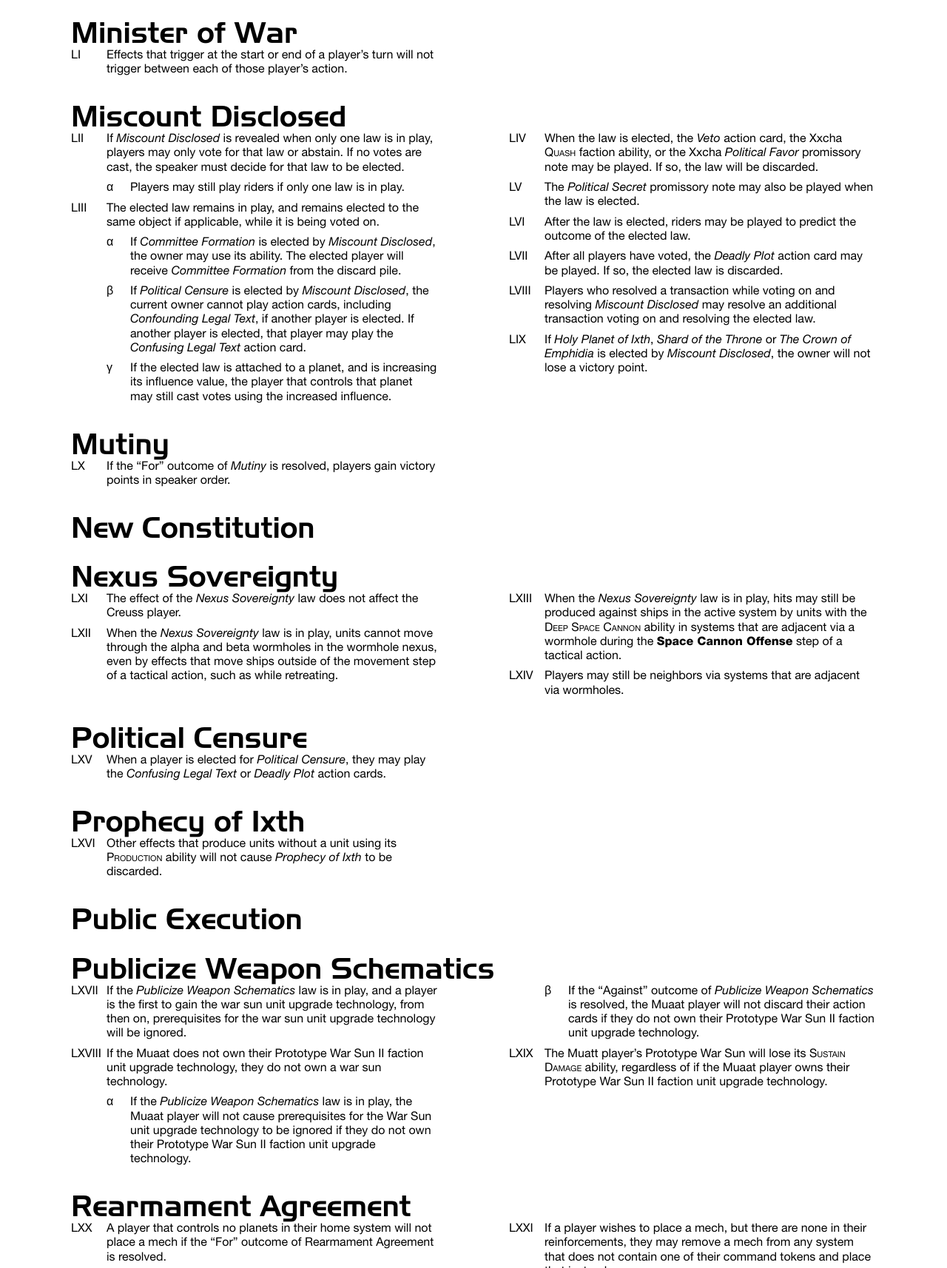
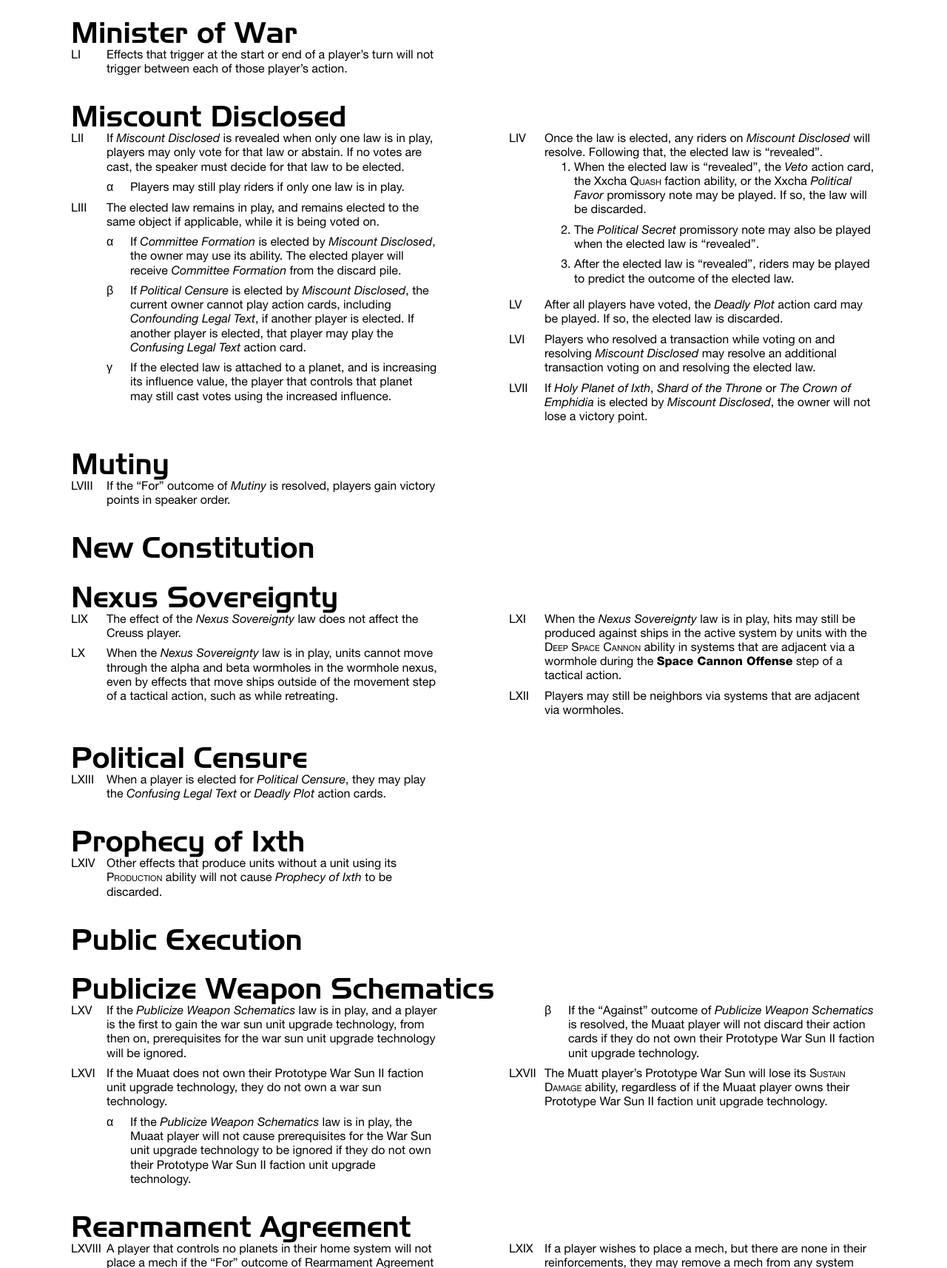
Before and after one commit to bradleysigma/tirules, a PHP site: page /C_agendas.php in a window 1280 px wide. Shown: the part 4786-6500 px from the top of the page at 74% size. Run offline with PHP 8.4, Linux system fonts and the light colour scheme.

Commit message:
Update C_agendas.php

```diff
--- a/C_agendas.php
+++ b/C_agendas.php
@@ -212,9 +212,12 @@
         <li>If <i>Political Censure</i> is elected by <i>Miscount Disclosed</i>, the current owner cannot play action cards, including <i>Confounding Legal Text</i>, if another player is elected. If another player is elected, that player may play the <i>Confusing Legal Text</i> action card.</li>
         <li>If the elected law is attached to a planet, and is increasing its influence value, the player that controls that planet may still cast votes using the increased influence.</li>
     </ol>
-    <li>When the law is elected, the <i>Veto</i> action card, the Xxcha <sc>Quash</sc> faction ability, or the Xxcha <i>Political Favor</i> promissory note may be played. If so, the law will be discarded.</li>
-    <li>The <i>Political Secret</i> promissory note may also be played when the law is elected.</li>
-    <li>After the law is elected, riders may be played to predict the outcome of the elected law.</li>
+    <li>Once the law is elected, any riders on <i>Miscount Disclosed</i> will resolve. Following that, the elected law is &ldquo;revealed&rdquo;.
+    <ol>
+        <li>When the elected law is &ldquo;revealed&rdquo;, the <i>Veto</i> action card, the Xxcha <sc>Quash</sc> faction ability, or the Xxcha <i>Political Favor</i> promissory note may be played. If so, the law will be discarded.</li>
+        <li>The <i>Political Secret</i> promissory note may also be played when the elected law is &ldquo;revealed&rdquo;.</li>
+        <li>After the elected law is &ldquo;revealed&rdquo;, riders may be played to predict the outcome of the elected law.</li>
+    </ol>
     <li>After all players have voted, the <i>Deadly Plot</i> action card may be played. If so, the elected law is discarded.</li>
     <li>Players who resolved a transaction while voting on and resolving <i>Miscount Disclosed</i> may resolve an additional transaction voting on and resolving the elected law.</li>
     <li>If <i>Holy Planet of Ixth</i>, <i>Shard of the Throne</i> or <i>The Crown of Emphidia</i> is elected by <i>Miscount Disclosed</i>, the owner will not lose a victory point.</li>
```
